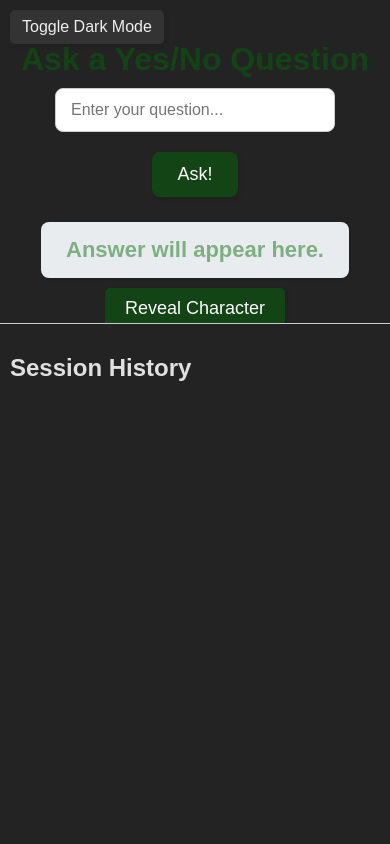
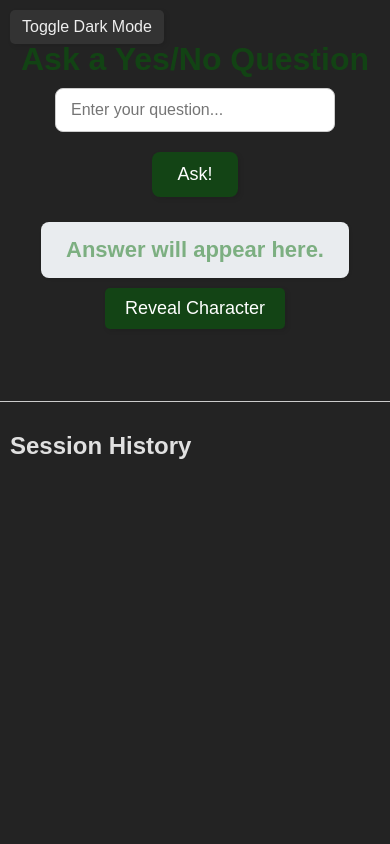
Before and after one commit to gsmafra/reverse-akinator, a Flask app: page / in a window 390 px wide. Run offline with Flask 3, Linux system fonts and the light colour scheme; data that the repository does not hold is empty.

Commit message:
fix mobile sidebar

```diff
--- a/static/css/sidebar.css
+++ b/static/css/sidebar.css
@@ -58,7 +58,6 @@
     display: block;
 }
 
-/* Media query for mobile devices */
 @media (max-width: 768px) {
     .sidebar {
         position: fixed; /* Keep it fixed at the bottom */
@@ -67,10 +66,12 @@
         left: 0; /* Align to the left */
         right: auto; /* Reset right */
         width: 100%; /* Full width */
-        /* Set a fixed maximum height for the sidebar on mobile */
-        max-height: 500px; /* Adjust this value as needed */
+        /* Set the height to roughly half of the viewport height */
+        height: 50vh; /* 50% of the viewport height */
+        max-height: none; /* Remove the fixed maximum height */
         border-left: none;
         border-top: 1px solid #ccc;
         padding: 10px; /* Adjust padding for mobile */
+        overflow-y: auto; /* Add scroll if content overflows */
     }
 }
```
